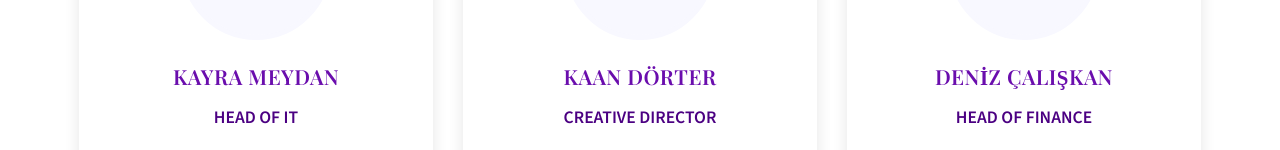
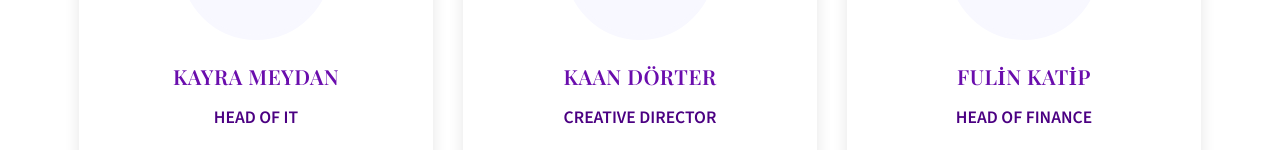
Before and after one commit to serkandll/arelmun, a plain HTML site: page our-team.html in a window 1280 px wide. Shown: the part 1707-1857 px from the top of the page. Drawn offline with nearby package versions, Linux system fonts and the light colour scheme.

Commit message:
our-team.html

```diff
--- a/our-team.html
+++ b/our-team.html
@@ -786,7 +786,7 @@
                             <i class="fas fa-chart-line"></i>
                         </div>
                         <div class="member-info">
-                            <h3>DENİZ ÇALIŞKAN</h3>
+                            <h3>FULİN KATİP</h3>
                             <div class="member-role">HEAD OF FINANCE</div>
                             <p class="member-description"></p>
                             <div class="member-contact">
```
